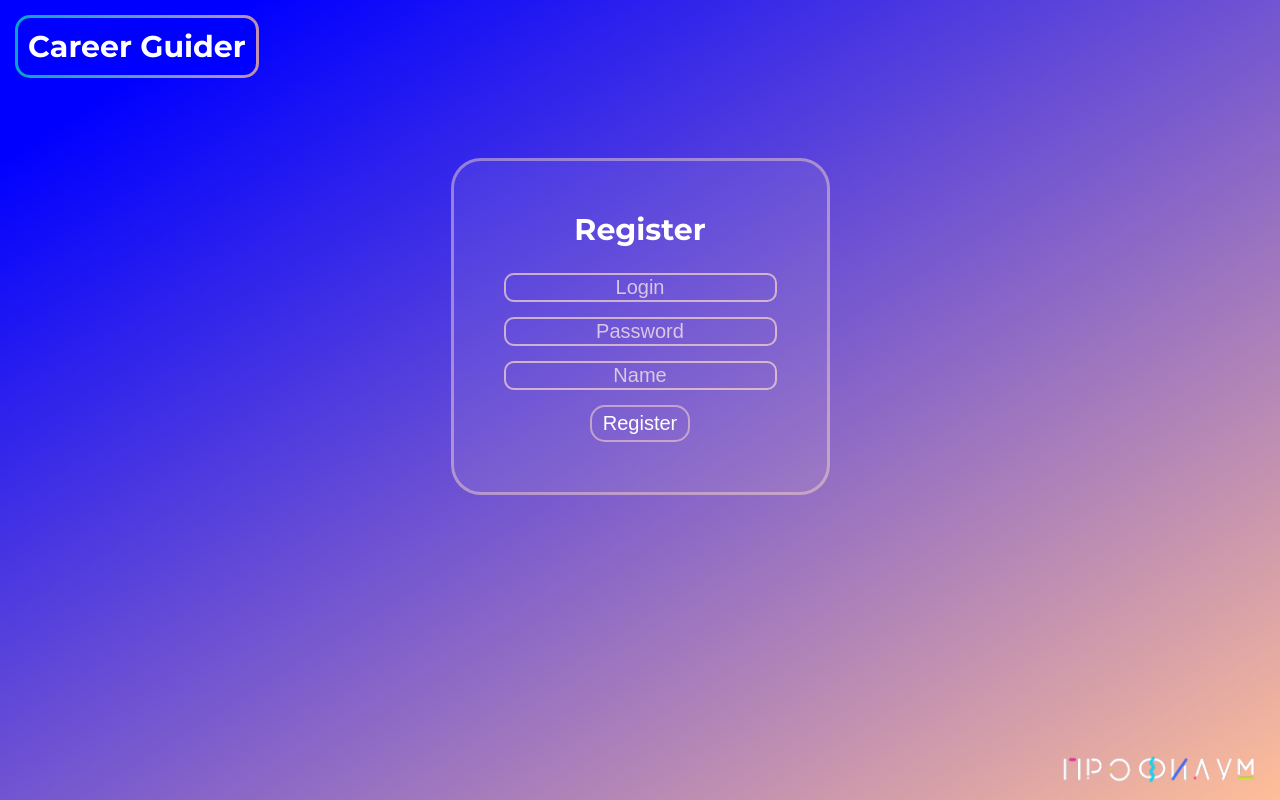
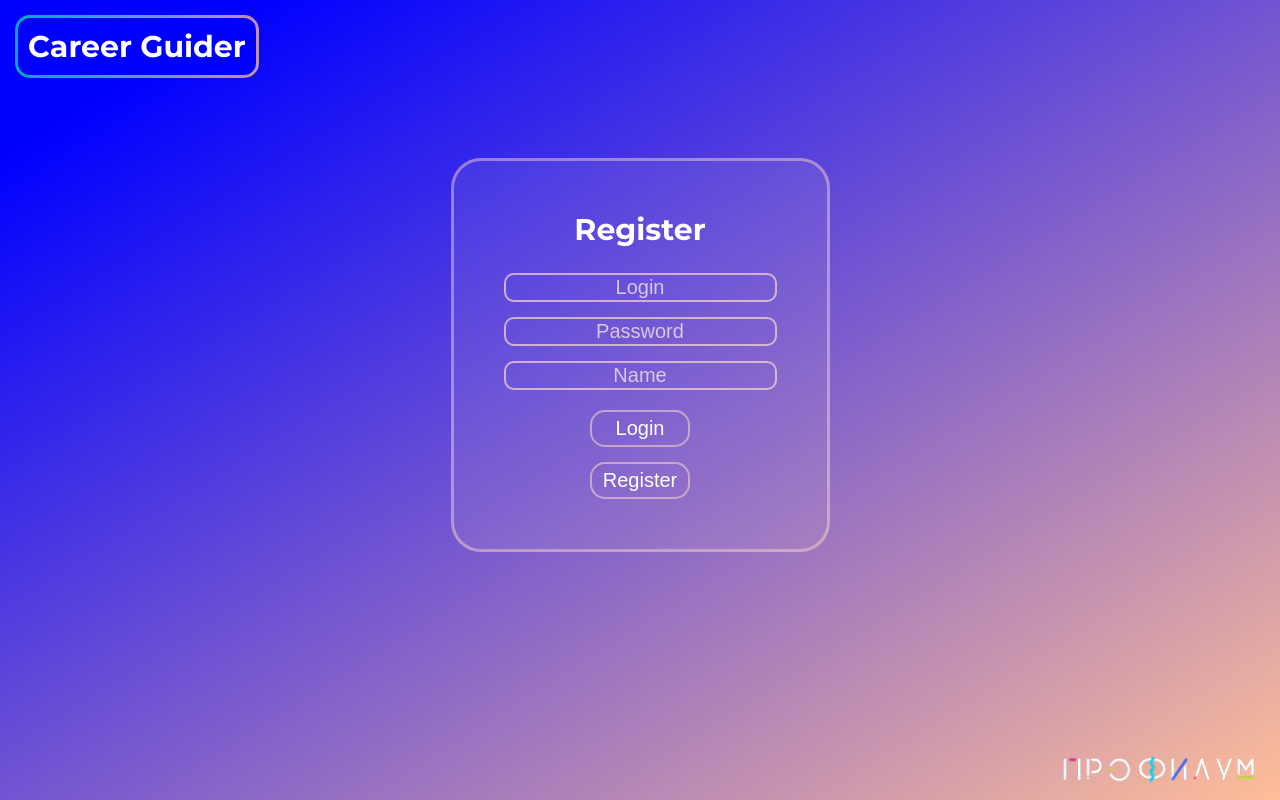
Before and after one commit to Popov-Dmitriy-Ivanovich/Hackaton, a React (Create React App) app in the folder frontend/: page / in a window 1280 px wide. Both pictures are taken after a click on the button "Register". Built offline with nearby package versions, Linux system fonts and the light colour scheme.

Commit message:
Adding register -> login button

```diff
--- a/frontend/public/index.html
+++ b/frontend/public/index.html
@@ -18,5 +18,10 @@
   <body>
     <noscript>You need to enable JavaScript to run this app.</noscript>
     <div id="root"></div>
+    <!-- <script type="text/JavaScript">
+      addEventListener("popstate",function(e){
+        alert('Exit?');
+      },false);
+    </script> -->
   </body>
 </html>
--- a/frontend/src/components/LoginForm.js
+++ b/frontend/src/components/LoginForm.js
@@ -42,6 +42,10 @@ class LoginForm extends Component{
         })
     }
 
+    login = () => {
+        this.setState({register: false})
+    }
+
     register = () => {
         this.setState({register: true})
     }
@@ -84,8 +88,9 @@ class LoginForm extends Component{
                     <input  style={{display:  this.state.register ? '' : 'none' }}    className='LoginFormInput NameInput'     placeholder='Name'                     onChange={(event)=>{this.setState({name: event.target.value})}}></input>
                     {(this.state.login_failed&&(!this.state.register)) ? <span className='LoginFailedLabel'>Login failed</span> :""}
                     {(this.state.registration_failed&&(this.state.register)) ? <div className='RegFailedContainer'> <span className='RegistrationFailedLabel'>Registration failed</span> </div>  :""}
-                    <button style={{display: !this.state.register ? '' : 'none' }}    className='LoginButton'    onClick={()=>{this.send_login()}}> Login    </button>
-                    <button style={{display: !this.state.register ? '' : 'none' }}    className='RegisterButton' onClick={()=>{this.register()}  }> Register </button>
+                    <button style={{display: !this.state.register ? '' : 'none' }}    className='LoginButton'    onClick={()=>{this.send_login()}}>      Login    </button>
+                    <button style={{display:  this.state.register ? '' : 'none' }}    className='LoginButton'    onClick={()=>{this.login()}}>           Login    </button>
+                    <button style={{display: !this.state.register ? '' : 'none' }}    className='RegisterButton' onClick={()=>{this.register()}  }>      Register </button>
                     <button style={{display:  this.state.register ? '' : 'none' }}    className='RegisterButton' onClick={()=>{this.send_register()}  }> Register </button>
                 </div>
             </div>
```
